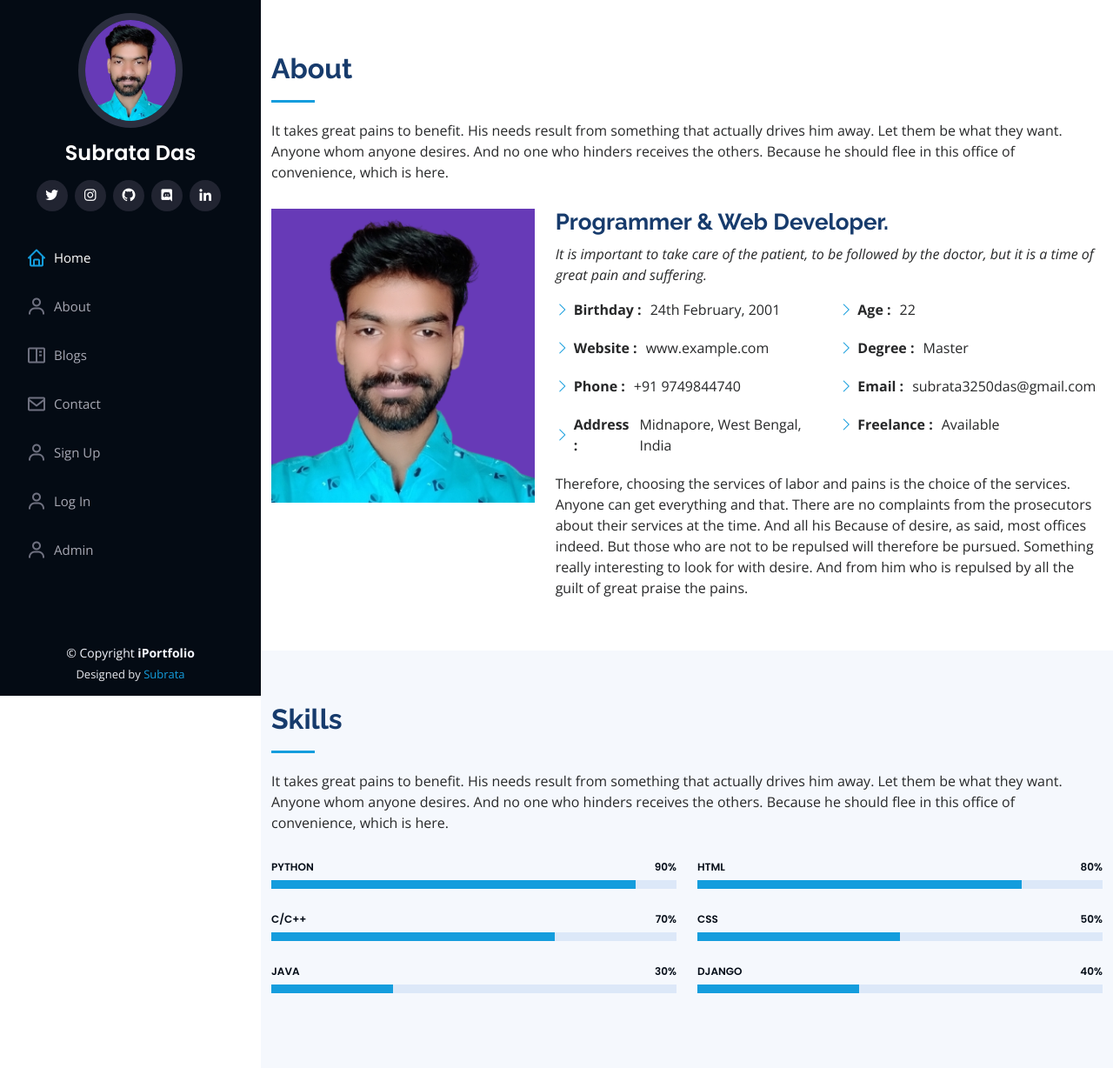
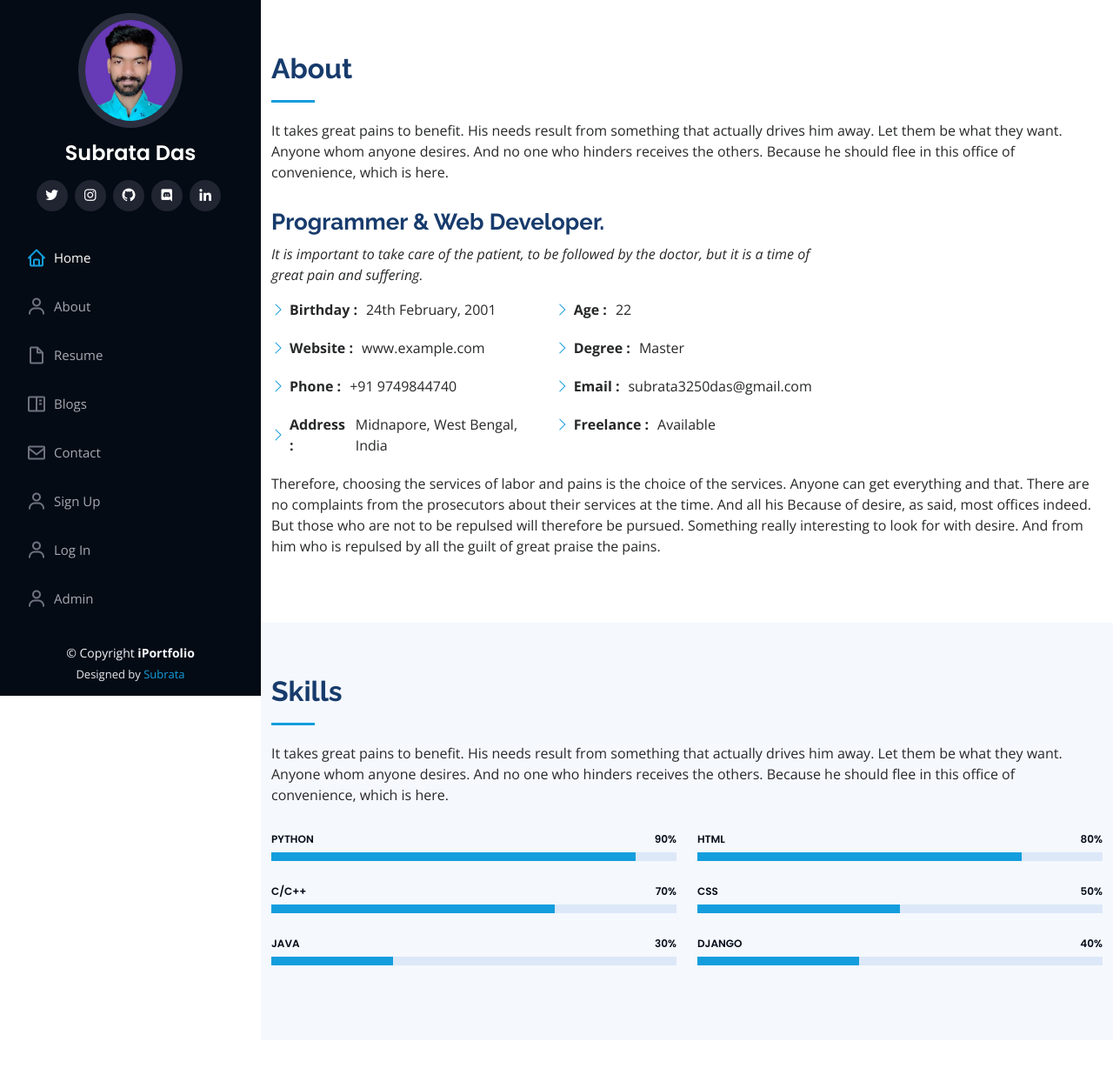
Before and after one commit to Subrata2402/NoteManagement, a Django app: template templates/about.html in a window 1280 px wide. Shown: the whole page at 87% size. After the commit the page ends 1196 px from the top, so only its background shows below. Run offline with Django 3.2, Linux system fonts and the light colour scheme; the template is opened without the code that fills it, so the values that code supplies are empty; some libraries are stand-ins or nearby versions.

Commit message:
initial commit

```diff
--- a/portfolio/urls.py
+++ b/portfolio/urls.py
@@ -6,4 +6,5 @@ urlpatterns = [
     path('about', views.about, name='about'),
     path('contact', views.contact, name='contact'),
     path('blog', views.handleBlog, name='handleBlog'),
+    path('resume', views.resume, name='resume')
 ]
--- a/portfolio/views.py
+++ b/portfolio/views.py
@@ -12,6 +12,9 @@ def home(request):
 
 def about(request):
 	return render(request, 'about.html')
+
+def resume(request):
+	return render(request, 'resume.html')
 
 def handleBlog(request):
 	posts = Blog.objects.all()
--- a/templates/about.html
+++ b/templates/about.html
@@ -11,9 +11,9 @@
 	  </div>
 
 	  <div class="row">
-		<div class="col-lg-4" data-aos="fade-right">
+		{% comment %} <div class="col-lg-4" data-aos="fade-right">
 		  <img src="{% static 'assets/img/profile-img.png' %}" class="img-fluid" alt="">
-		</div>
+		</div> {% endcomment %}
 		<div class="col-lg-8 pt-4 pt-lg-0 content" data-aos="fade-left">
 		  <h3>Programmer &amp; Web Developer.</h3>
 		  <p class="fst-italic">
@@ -37,13 +37,13 @@
 			  </ul>
 			</div>
 		  </div>
+		</div>
 		  <p>
 			Therefore, choosing the services of labor and pains is the choice of the services.
 			Anyone can get everything and that. There are no complaints from the prosecutors about their services at the time.
 			And all his Because of desire, as said, most offices indeed. But those who are not to be repulsed will therefore be pursued.
 			Something really interesting to look for with desire. And from him who is repulsed by all the guilt of great praise the pains.
 		  </p>
-		</div>
 	  </div>
 
 	</div>
--- a/templates/basic.html
+++ b/templates/basic.html
@@ -52,7 +52,7 @@
         <img src="{% static 'assets/img/profile-img.png' %}" alt="" class="img-fluid rounded-circle">
         <h1 class="text-light"><a href="/">Subrata Das</a></h1>
         <div class="social-links mt-3 text-center">
-          <a href="https://twitter.com/Subrata30786224" target="_blank" class="twitter"><i class="bx bxl-twitter"></i></a>
+          <a href="https://mobile.twitter.com/Subrata3250" target="_blank" class="twitter"><i class="bx bxl-twitter"></i></a>
           <a href="https://www.instagram.com/subrata_3250/" target="_blank" class="instagram"><i class="bx bxl-instagram"></i></a>
           <a href="https://github.com/Subrata2402" target="_blank" class="github"><i class="bx bxl-github"></i></a>
           <a href="https://discord.com/invite/G2mpkq6JC7" target="_blank" class="discord"><i class="bx bxl-discord"></i></a>
@@ -64,6 +64,7 @@
         <ul>
           <li><a href="/" class="nav-link scrollto active"><i class="bx bx-home"></i> <span>Home</span></a></li>
           <li><a href="/about" class="nav-link scrollto"><i class="bx bx-user"></i> <span>About</span></a></li>
+          <li><a href="/resume" class="nav-link scrollto"><i class="bx bx-file-blank"></i> <span>Resume</span></a></li>
           <li><a href="/blog" class="nav-link scrollto"><i class="bx bx-book-content"></i> <span>Blogs</span></a></li>
           <li><a href="/contact" class="nav-link scrollto"><i class="bx bx-envelope"></i> <span>Contact</span></a></li>
           {% if not request.user.is_authenticated %}
--- a/templates/contact.html
+++ b/templates/contact.html
@@ -9,10 +9,7 @@
 	<div class="row">
 		<div class="col-md-4"></div>
 		<div class="col-md-4">
-			<br>
-			<br>
-			<br>
-			<br>
+
 			<h3 class="text-white bg-dark text-center p-3">Contact Us</h3>
 			{% for message in messages %}
 			<div class="alert alert-{{message.tags}} alert-dismissible fade show" role="alert">
--- a/templates/login.html
+++ b/templates/login.html
@@ -9,10 +9,7 @@
 	<div class="row">
 		<div class="col-md-4"></div>
 		<div class="col-md-4">
-			<br>
-			<br>
-			<br>
-			<br>
+
 			<h3 class="text-white bg-dark text-center p-3">Login Here</h3>
 			{% for message in messages %}
 			<div class="alert alert-{{message.tags}} alert-dismissible fade show" role="alert">
--- a/templates/signup.html
+++ b/templates/signup.html
@@ -9,10 +9,7 @@
 	<div class="row">
 		<div class="col-md-4"></div>
 		<div class="col-md-4">
-			<br>
-			<br>
-			<br>
-			<br>
+
 			<h3 class="text-white bg-dark text-center p-3">Sign Up Here</h3>
 			{% for message in messages %}
 			<div class="alert alert-{{message.tags}} alert-dismissible fade show" role="alert">
```
